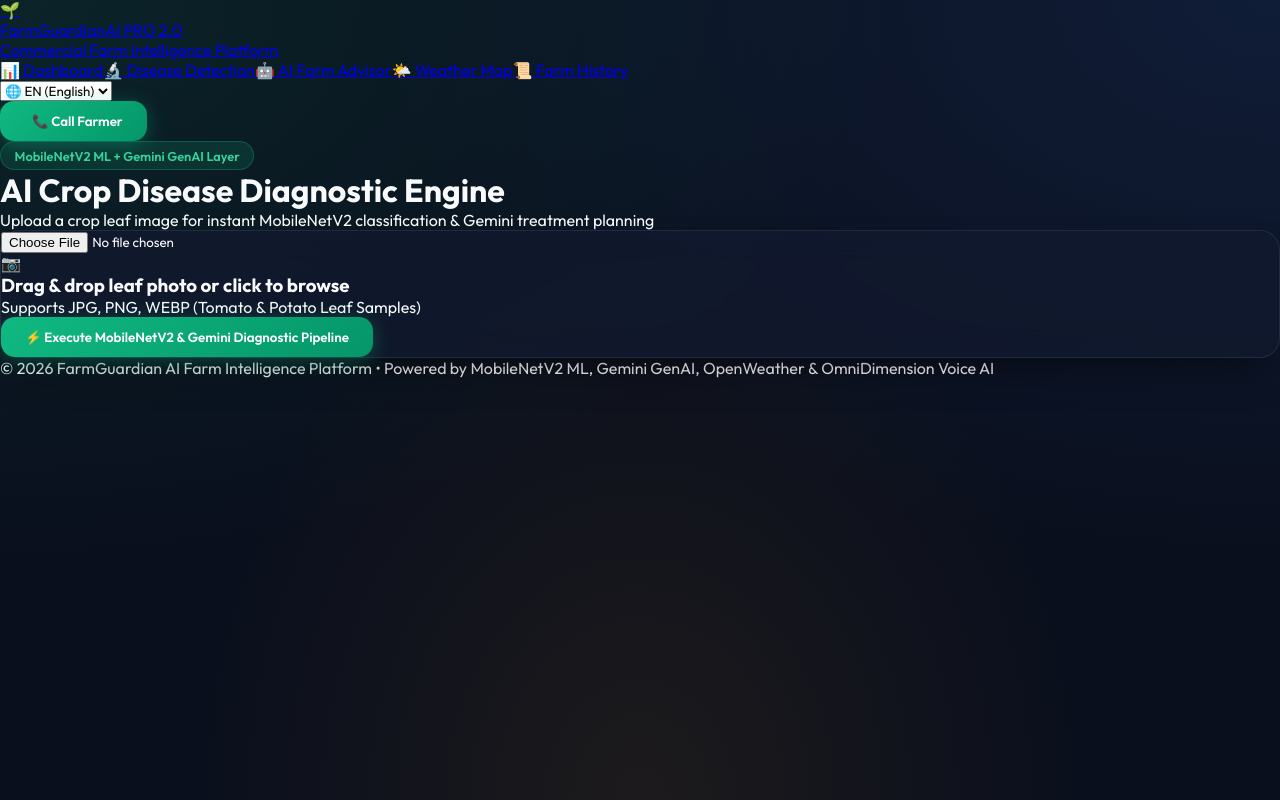
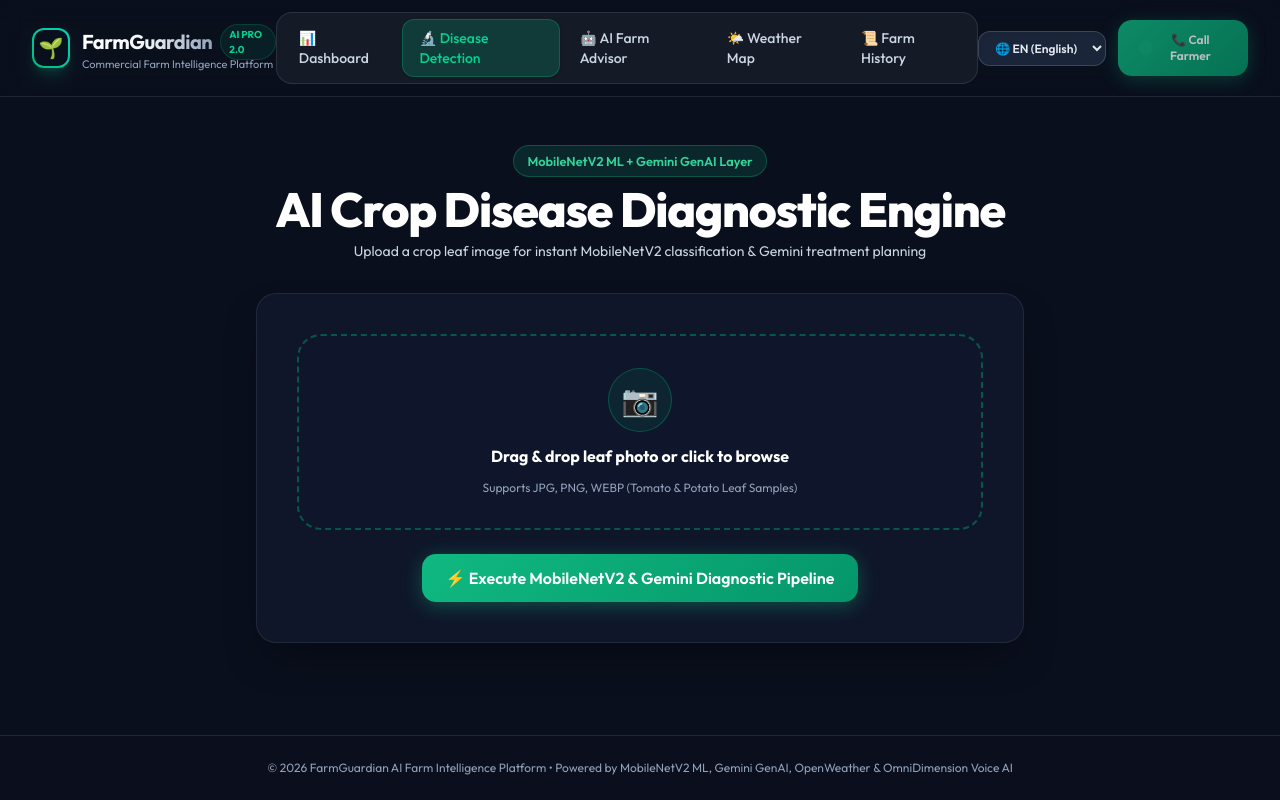
Before and after one commit to rithwikraopadakanti-03/FarmGuardian, a React (Vite) app in the folder frontend/: page /detect in a window 1280 px wide. Built offline with nearby package versions, Linux system fonts and the light colour scheme.

Commit message:
fix: import @import 'tailwindcss' in src/index.css for Tailwind CSS v4 layout processing

```diff
--- a/frontend/src/index.css
+++ b/frontend/src/index.css
@@ -1,4 +1,5 @@
 @import url('https://fonts.googleapis.com/css2?family=Outfit:wght@300;400;500;600;700;800&family=Inter:wght@300;400;500;600;700&display=swap');
+@import "tailwindcss";
 
 :root {
   --bg-primary: #0a0f1d;
@@ -15,21 +16,19 @@
 }
 
 * {
-  margin: 0;
-  padding: 0;
   box-sizing: border-box;
   font-family: 'Outfit', 'Inter', -apple-system, BlinkMacSystemFont, sans-serif;
 }
 
 body {
-  background-color: var(--bg-primary);
-  color: var(--text-main);
+  background-color: #0a0f1d;
+  color: #f8fafc;
   min-height: 100vh;
   overflow-x: hidden;
   background-image:
-    radial-gradient(at 0% 0%, rgba(16, 185, 129, 0.12) 0px, transparent 50%),
-    radial-gradient(at 100% 0%, rgba(59, 130, 246, 0.12) 0px, transparent 50%),
-    radial-gradient(at 50% 100%, rgba(245, 158, 11, 0.08) 0px, transparent 50%);
+    radial-gradient(at 0% 0%, rgba(16, 185, 129, 0.15) 0px, transparent 50%),
+    radial-gradient(at 100% 0%, rgba(59, 130, 246, 0.15) 0px, transparent 50%),
+    radial-gradient(at 50% 100%, rgba(245, 158, 11, 0.1) 0px, transparent 50%);
   background-attachment: fixed;
 }
 
@@ -45,8 +44,7 @@
 }
 
 .glass-panel:hover {
-  border-color: rgba(255, 255, 255, 0.15);
-  transform: translateY(-2px);
+  border-color: rgba(255, 255, 255, 0.18);
 }
 
 .glass-button {
@@ -70,7 +68,7 @@
 }
 
 .glass-button-secondary {
-  background: rgba(255, 255, 255, 0.06);
+  background: rgba(255, 255, 255, 0.08);
   color: #f1f5f9;
   border: 1px solid var(--border-glass);
   font-weight: 500;
@@ -78,11 +76,14 @@
   border-radius: 0.875rem;
   cursor: pointer;
   transition: all 0.25s ease;
+  display: inline-flex;
+  align-items: center;
+  gap: 0.5rem;
 }
 
 .glass-button-secondary:hover {
-  background: rgba(255, 255, 255, 0.12);
-  border-color: rgba(255, 255, 255, 0.2);
+  background: rgba(255, 255, 255, 0.15);
+  border-color: rgba(255, 255, 255, 0.25);
 }
 
 /* Status Badges */
@@ -126,15 +127,6 @@
 }
 
 /* Animations */
-@keyframes pulseGlow {
-  0%, 100% { box-shadow: 0 0 15px rgba(16, 185, 129, 0.3); }
-  50% { box-shadow: 0 0 30px rgba(16, 185, 129, 0.7); }
-}
-
-.pulse-glow {
-  animation: pulseGlow 2.5s infinite ease-in-out;
-}
-
 @keyframes waveBar {
   0%, 100% { height: 8px; }
   50% { height: 28px; }
```
